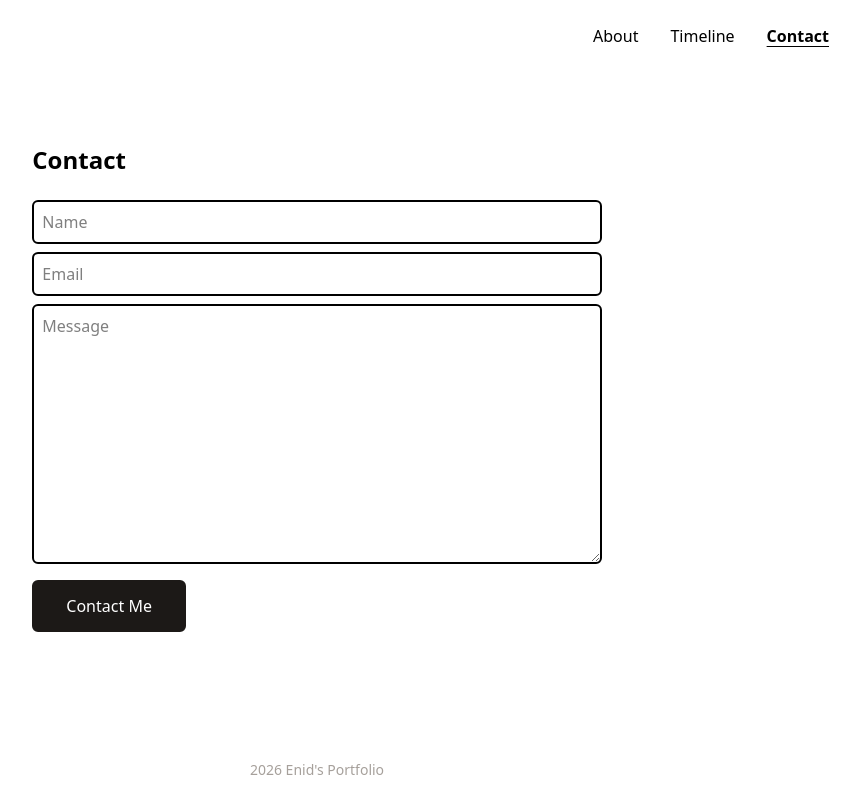
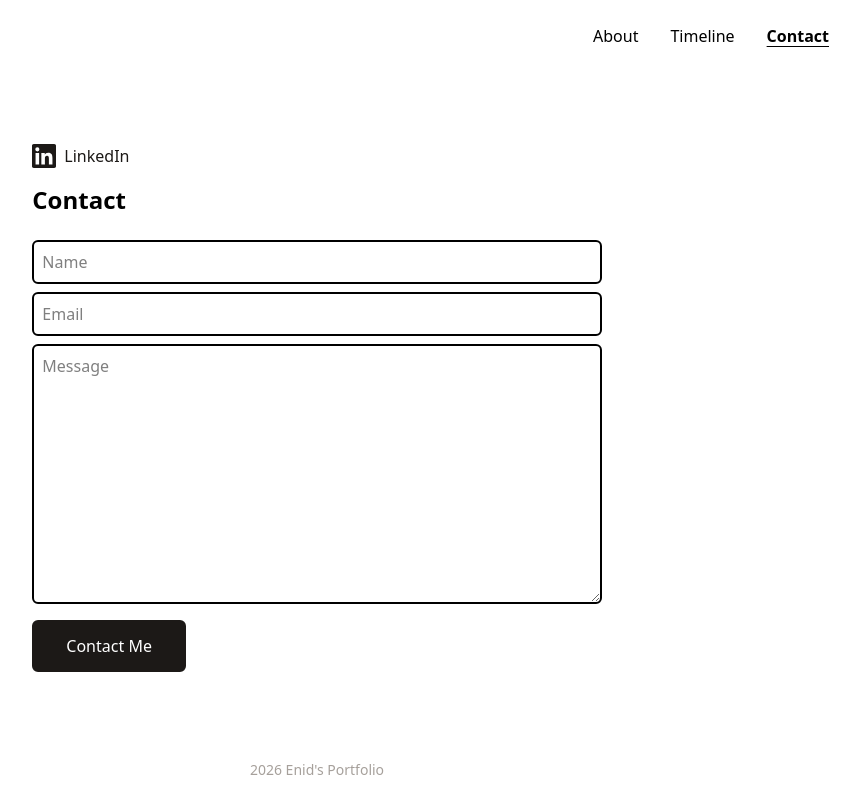
Before and after one commit to eabean/eabean.github.io, a React (Vite) app in the folder min-portfolio/: page /contact in a window 1280 px wide. Shown: the whole page, without its empty margins (323-1183 px from the left). Built offline with nearby package versions, Linux system fonts and the light colour scheme.

Commit message:
more last touches

```diff
--- a/min-portfolio/src/components/Contact.jsx
+++ b/min-portfolio/src/components/Contact.jsx
@@ -26,6 +26,16 @@
             <div className="flex justify-center items-center">
                 <form onSubmit={handleSubmit}
                     className="flex flex-col w-full md:w-7/12">
+                        <a
+                            href="https://www.linkedin.com/in/enid-au/"
+                            target="_blank"
+                            rel="noopener noreferrer"
+                            className="flex items-center gap-2 mb-4 w-max text-stone-900 hover:text-stone-600 transition duration-300">
+                            <svg xmlns="http://www.w3.org/2000/svg" viewBox="0 0 24 24" fill="currentColor" className="w-6 h-6">
+                                <path d="M20.447 20.452h-3.554v-5.569c0-1.328-.027-3.037-1.852-3.037-1.853 0-2.136 1.445-2.136 2.939v5.667H9.351V9h3.414v1.561h.046c.477-.9 1.637-1.85 3.37-1.85 3.601 0 4.267 2.37 4.267 5.455v6.286zM5.337 7.433a2.062 2.062 0 0 1-2.063-2.065 2.064 2.064 0 1 1 2.063 2.065zm1.782 13.019H3.555V9h3.564v11.452zM22.225 0H1.771C.792 0 0 .774 0 1.729v20.542C0 23.227.792 24 1.771 24h20.451C23.2 24 24 23.227 24 22.271V1.729C24 .774 23.2 0 22.222 0h.003z"/>
+                            </svg>
+                            LinkedIn
+                        </a>
                         <Title id="contact">Contact</Title>
                         <input
                             type="text"
--- a/min-portfolio/src/data/portfolio.js
+++ b/min-portfolio/src/data/portfolio.js
@@ -1,5 +1,5 @@
 import chase from "../assets/chase.png"
-import classification from "../assets/classification.png"
+import world from "../assets/world.png"
 import map from "../assets/map.png"
 import resume from "../assets/resume.png"
 import resumetailor from "../assets/resumetailor.png"
@@ -21,7 +21,7 @@
     title: "Resume Tailor",
     imgUrl: resumetailor,
     stack: ["Python", "Steamlit"],
-    link: "",
+    link: "https://github.com/eabean/ResumeTailor",
   },
   {
     title: "Scavenger Hunt Generator",
@@ -29,4 +29,10 @@
     stack: ["C#"],
     link: "https://github.com/eabean/ScavengerHuntGenerator",
   },
+  {
+    title: "Covid-19 Travel Guide",
+    imgUrl: world,
+    stack: ["Vue", "Javascript"],
+    link: "https://github.com/eabean/Covid-19-Travel-Guide",
+  },
 ]
```
Also changed, not shown: min-portfolio/src/assets/world.png (added).
